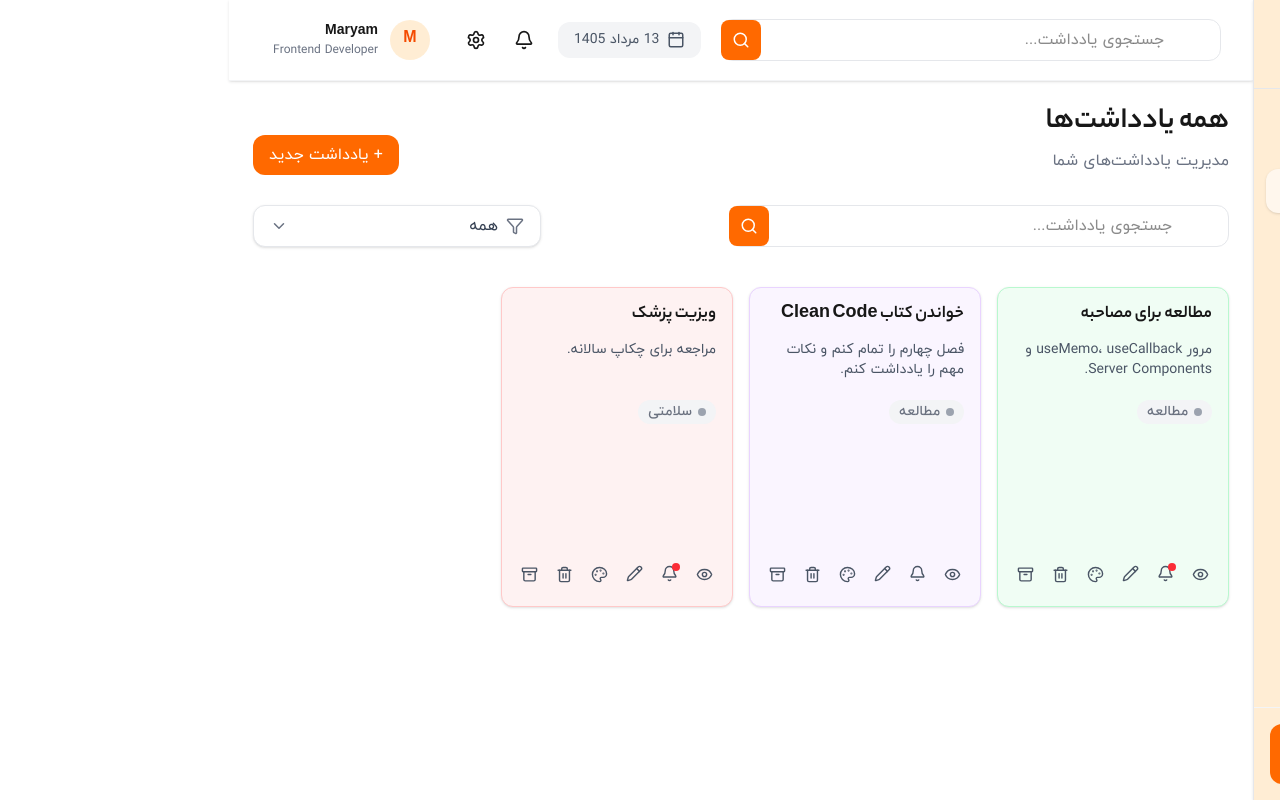
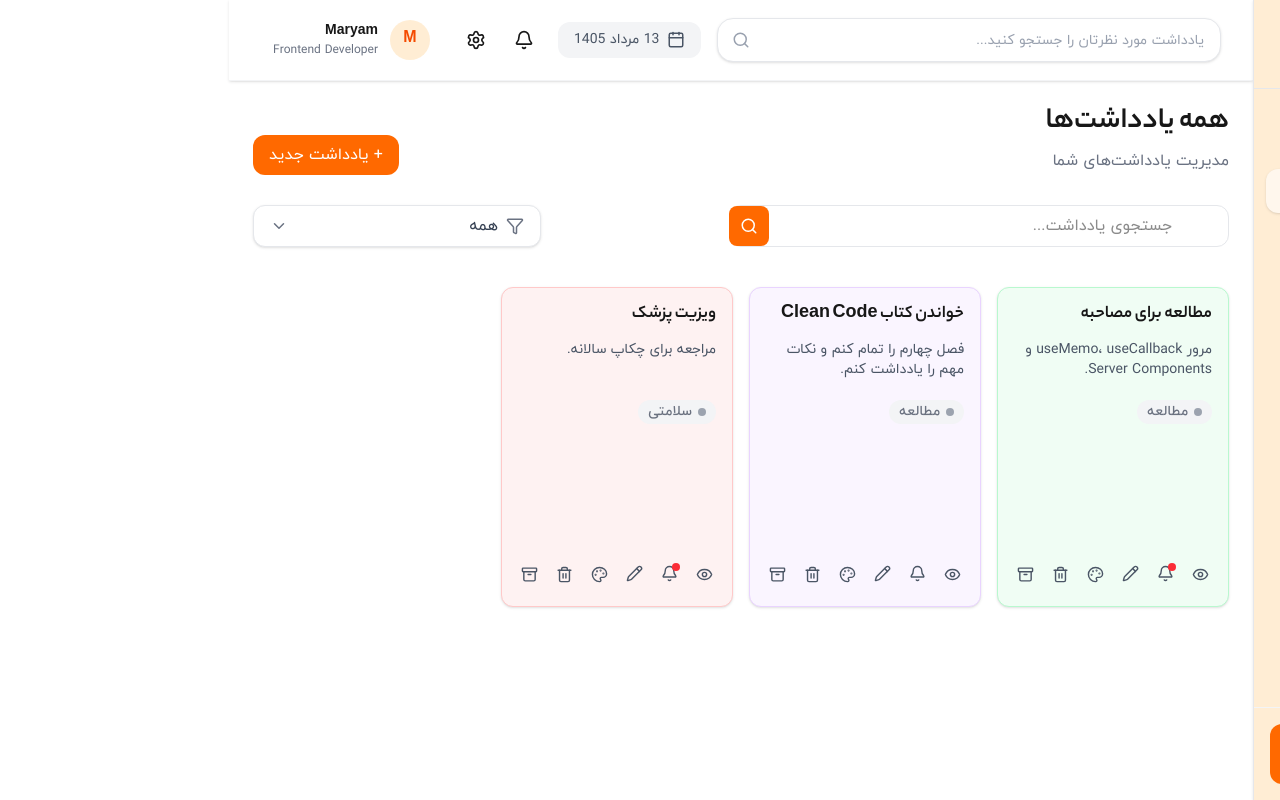
Before and after one commit to mrm-jamali/note-app, a Next.js app: page /home in a window 1280 px wide. Built offline with nearby package versions, Linux system fonts and the light colour scheme; sample sign-in values are in the browser's storage; a web font is replaced by a local one.

Commit message:
feat: improve topbar search experience

```diff
--- a/components/Sidebar.tsx
+++ b/components/Sidebar.tsx
@@ -52,7 +52,7 @@ function Sidebar({ open, onClose }: SidebarProps) {
     {open && (
       <div
         onClick={onClose}
-        className="fixed inset-0 z-40 bg-black/30 md:hidden"
+        className="fixed inset-0 z-40 bg-black/30 lg:hidden"
       />
     )}
 
@@ -61,7 +61,8 @@ function Sidebar({ open, onClose }: SidebarProps) {
 <div
   className={`
     fixed top-0 right-0 z-50
-   flex h-dvh w-64 flex-col
+    flex h-dvh w-64 flex-col
+    overflow-y-auto
     border-l border-gray-200
     bg-orange-100
     shadow-sm
@@ -69,8 +70,9 @@ function Sidebar({ open, onClose }: SidebarProps) {
 
     ${open ? "translate-x-0" : "translate-x-full"}
 
-    md:static
-    md:translate-x-0
+    lg:static
+    lg:h-dvh
+    lg:translate-x-0
   `}
 >
   {/* Logo */}
--- /dev/null
+++ b/components/TopBarSearch.tsx
@@ -0,0 +1,86 @@
+"use client";
+
+import { Search } from "lucide-react";
+
+type TopBarSearchProps = {
+  value: string;
+  onChange: (value: string) => void;
+  onSearch: () => void;
+};
+
+export default function TopBarSearch({
+  value,
+  onChange,
+  onSearch,
+}: TopBarSearchProps) {
+  const handleKeyDown = (
+    e: React.KeyboardEvent<HTMLInputElement>,
+  ) => {
+    if (e.key === "Enter") {
+      e.preventDefault();
+      onSearch();
+    }
+  };
+
+  return (
+    <div className="group relative w-full max-w-2xl">
+      {/* Search Button - Left */}
+      <button
+        type="button"
+        onClick={onSearch}
+        aria-label="جستجو"
+        className="
+          absolute left-2 top-1/2 z-10
+          flex h-8 w-8
+          -translate-y-1/2
+          cursor-pointer
+          items-center justify-center
+          rounded-lg
+          text-gray-400
+          transition-all duration-200
+          hover:bg-orange-50
+          hover:text-orange-500
+          active:scale-95
+          group-focus-within:text-orange-500
+        "
+      >
+        <Search size={18} strokeWidth={2} />
+      </button>
+
+      {/* Input */}
+      <input
+        type="text"
+        value={value}
+        onChange={(e) => onChange(e.target.value)}
+        onKeyDown={handleKeyDown}
+        placeholder="یادداشت مورد نظرتان را جستجو کنید..."
+        className="
+          h-11
+          w-full
+          rounded-2xl
+          border
+          border-gray-200
+          bg-white
+          pr-4
+          pl-12
+          text-sm
+          text-gray-700
+          shadow-sm
+          outline-none
+          transition-all duration-200
+
+          placeholder:text-gray-400
+
+          hover:border-gray-300
+          hover:shadow-md
+
+          focus:border-orange-300
+          focus:bg-white
+          focus:shadow-md
+          focus:ring-4
+          focus:ring-orange-50
+        "
+      />
+    </div>
+  );
+}
--- a/components/layout/TopBar.tsx
+++ b/components/layout/TopBar.tsx
@@ -6,7 +6,7 @@ import Logout from "../Logout";
 import { format } from "date-fns-jalali";
 import { useNotifications } from "@/hooks/useNotifications";
 import { useRouter } from "next/navigation";
-import SearchBar from "../notes/SearchBar";
+import TopBarSearch from "../TopBarSearch";
 import NotificationPanel from "../notifications/NotificationPanel";
 
 type TopBarProps = {
@@ -22,11 +22,16 @@ function TopBar({ onMenuClick }: TopBarProps) {
   const today = format(new Date(), "d MMMM yyyy");
   const router = useRouter();
 
-  const handleSearch = () => {
-    if (!search.trim()) return;
+const handleSearch = () => {
+  const query = search.trim();
 
-    router.push(`/search?q=${encodeURIComponent(search.trim())}`);
-  };
+  if (!query) {
+    router.push("/home");
+    return;
+  }
+
+  router.push(`/search?q=${encodeURIComponent(query)}`);
+};
 
   const unreadCount = notifications.filter(
     (notification) => !notification.read,
@@ -45,10 +50,8 @@ function TopBar({ onMenuClick }: TopBarProps) {
 
       <header className="sticky top-0 z-30 border-b border-gray-100 bg-white/95 shadow-sm backdrop-blur-sm">
         <div className="px-4 py-3 md:px-6 lg:px-8">
-
           {/* Top row */}
           <div className="flex items-center gap-4">
-
             {/* Mobile Menu */}
             <button
               type="button"
@@ -60,7 +63,7 @@ function TopBar({ onMenuClick }: TopBarProps) {
 
             {/* Search - Desktop */}
             <div className="hidden flex-1 md:block">
-              <SearchBar
+              <TopBarSearch
                 value={search}
                 onChange={setSearch}
                 onSearch={handleSearch}
@@ -75,14 +78,11 @@ function TopBar({ onMenuClick }: TopBarProps) {
 
             {/* Notification + Settings */}
             <div className="flex items-center gap-2 md:gap-3">
-
               {/* Notification */}
               <div className="relative">
                 <button
                   type="button"
-                  onClick={() =>
-                    setShowNotifications((prev) => !prev)
-                  }
+                  onClick={() => setShowNotifications((prev) => !prev)}
                   className="relative cursor-pointer rounded-xl p-2 transition hover:bg-gray-100"
                   title="اعلان‌ها"
                 >
@@ -122,26 +122,21 @@ function TopBar({ onMenuClick }: TopBarProps) {
               </div>
 
               <div className="hidden text-right lg:block">
-                <p className="text-sm font-semibold">
-                  Maryam
-                </p>
+                <p className="text-sm font-semibold">Maryam</p>
 
-                <p className="text-xs text-gray-500">
-                  Frontend Developer
-                </p>
+                <p className="text-xs text-gray-500">Frontend Developer</p>
               </div>
             </button>
           </div>
 
           {/* Search - Mobile */}
           <div className="mt-3 w-full md:hidden">
-            <SearchBar
+            <TopBarSearch
               value={search}
               onChange={setSearch}
               onSearch={handleSearch}
             />
           </div>
-
         </div>
       </header>
     </>
```
